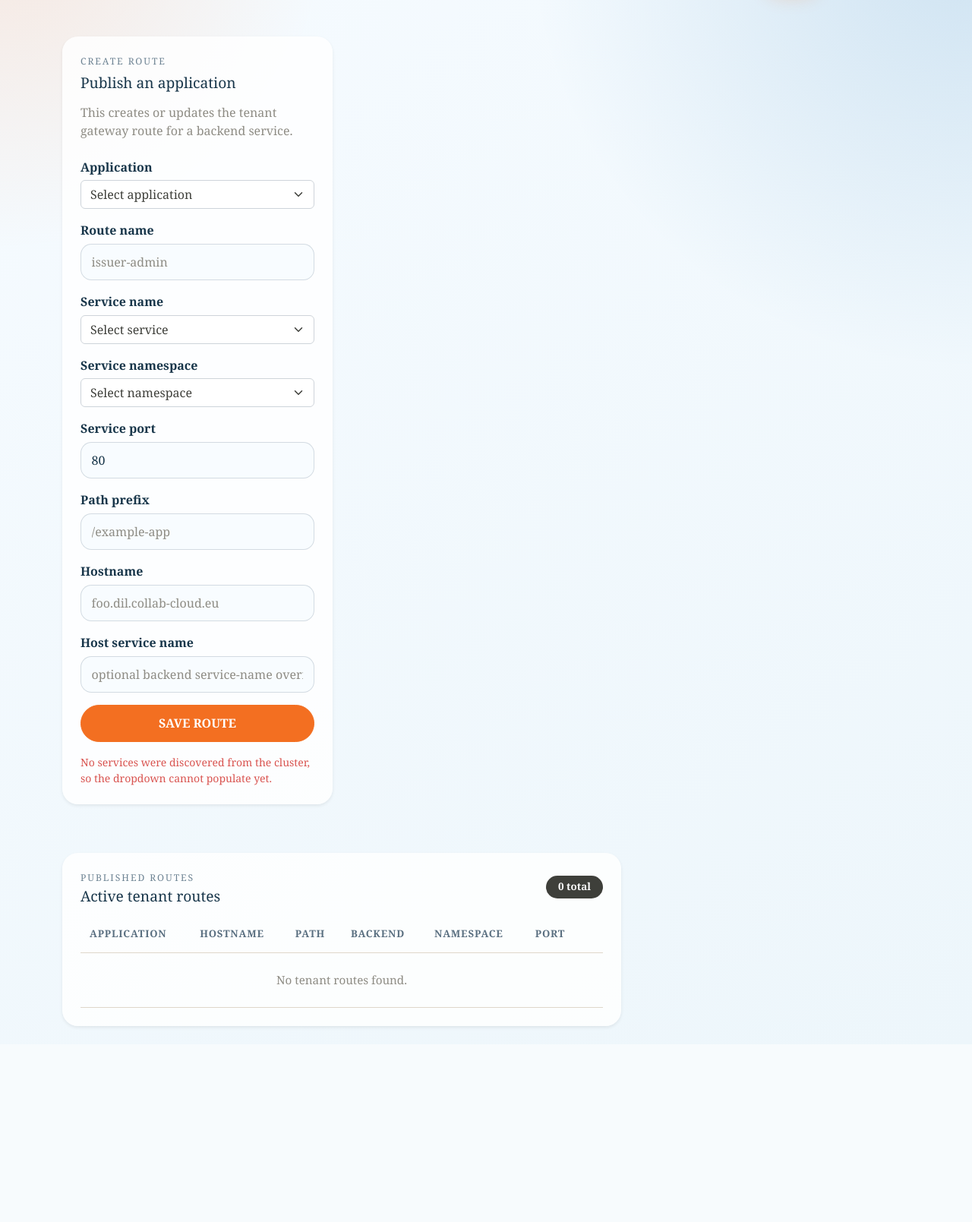
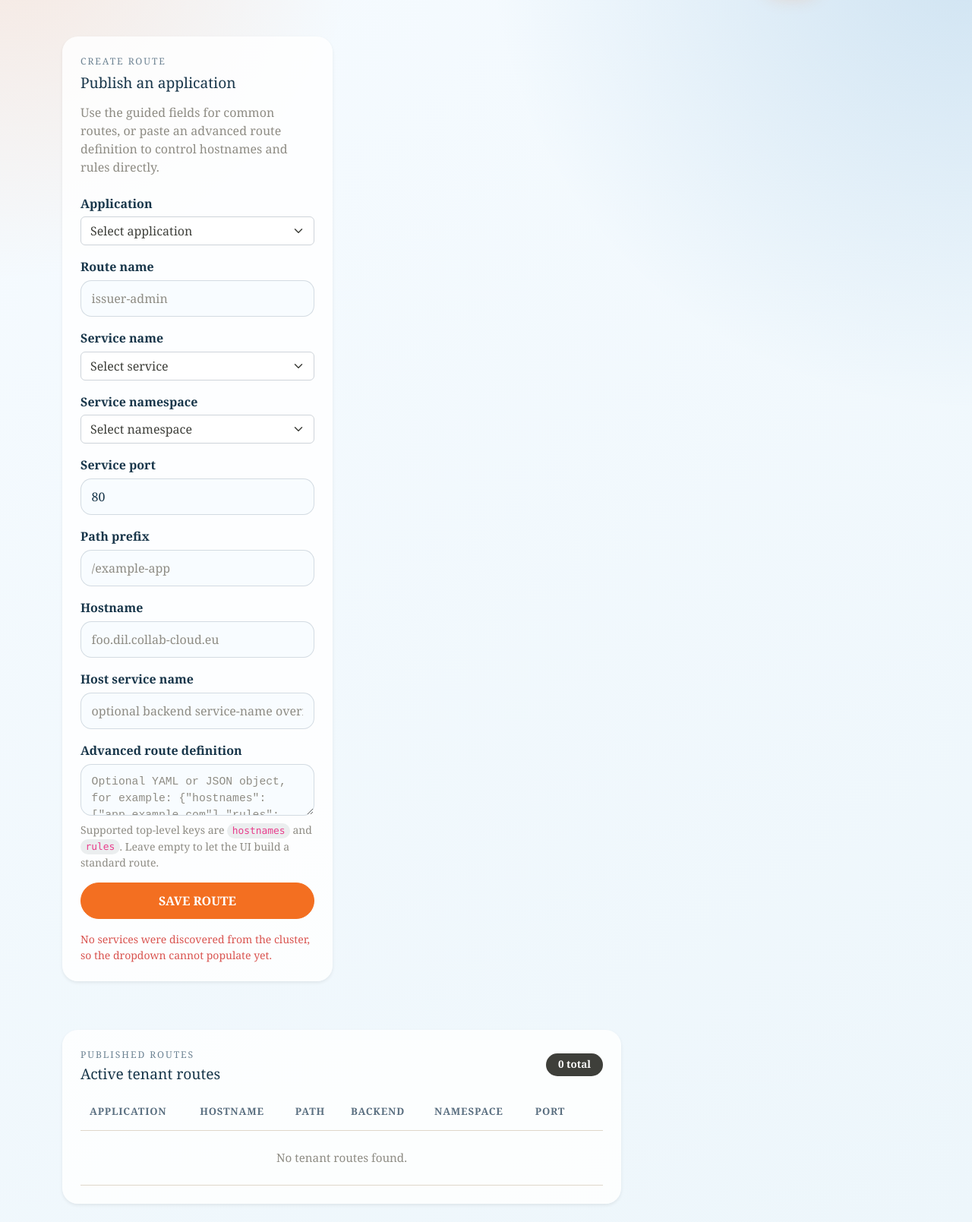
Before and after one commit to Data-Space-Core/RouteManagementUI, a Django app: template routes_ui/templates/routes_ui/index.html in a window 1280 px wide. Shown: the part 100-1709 px from the top of the page at 76% size. Before the commit the page ends 1455 px from the top, so only its background shows below. Run offline with Django 5.2, Linux system fonts and the light colour scheme; the template is opened without the code that fills it, so the values that code supplies are empty; some libraries are stand-ins or nearby versions.

Commit message:
added route editing

```diff
--- a/routes_ui/static/routes_ui/styles.css
+++ b/routes_ui/static/routes_ui/styles.css
@@ -473,6 +473,22 @@ code {
   display: grid;
 }
 
+.route-definition-editor {
+  min-height: 12rem;
+  font-family: "Courier New", Courier, monospace;
+  font-size: 0.92rem;
+}
+
+.route-action-group {
+  display: inline-flex;
+  align-items: center;
+  gap: 0.5rem;
+}
+
+.route-cancel-button {
+  margin-top: 0.25rem;
+}
+
 pre {
   white-space: pre-wrap;
   word-break: break-word;
--- a/routes_ui/templates/routes_ui/index.html
+++ b/routes_ui/templates/routes_ui/index.html
@@ -62,13 +62,14 @@
         <div class="col-xl-4">
           <div class="card shadow-sm border-0 h-100">
             <div class="card-body p-4">
-              <p class="eyebrow mb-2">Create Route</p>
-              <h2 class="h4 mb-3">Publish an application</h2>
+              <p class="eyebrow mb-2" id="route-form-eyebrow">Create Route</p>
+              <h2 class="h4 mb-3" id="route-form-title">Publish an application</h2>
               <p class="text-secondary mb-4">
-                This creates or updates the tenant gateway route for a backend service.
+                Use the guided fields for common routes, or paste an advanced route definition to control hostnames and rules directly.
               </p>
-              <form method="post" action="{% url 'create_route' %}" class="vstack gap-3">
+              <form method="post" action="{% url 'create_route' %}" class="vstack gap-3" id="route-form">
                 {% csrf_token %}
+                <input type="hidden" id="original_route_name" name="original_route_name">
                 <div>
                   <label class="form-label" for="application">Application</label>
                   <select class="form-select" id="application" name="application" required>
@@ -125,7 +126,22 @@
                   <label class="form-label" for="host_service_name">Host service name</label>
                   <input class="form-control" id="host_service_name" name="host_service_name" placeholder="optional backend service-name override">
                 </div>
-                <button class="btn btn-primary w-100" type="submit">Save Route</button>
+                <div>
+                  <label class="form-label" for="route_definition_text">Advanced route definition</label>
+                  <textarea
+                    class="form-control route-definition-editor"
+                    id="route_definition_text"
+                    name="route_definition_text"
+                    placeholder='Optional YAML or JSON object, for example: {"hostnames":["app.example.com"],"rules":[...]}'
+                  ></textarea>
+                  <p class="small text-secondary mb-0 mt-2">
+                    Supported top-level keys are <code>hostnames</code> and <code>rules</code>. Leave empty to let the UI build a standard route.
+                  </p>
+                </div>
+                <div class="d-grid gap-2">
+                  <button class="btn btn-primary w-100" type="submit" id="route-submit-button">Save Route</button>
+                  <button class="btn btn-outline-secondary w-100 route-cancel-button d-none" type="button" id="route-cancel-button">Cancel Edit</button>
+                </div>
               </form>
               {% if not services %}
                 <p class="small text-danger mt-3 mb-0">No services were discovered from the cluster, so the dropdown cannot populate yet.</p>
@@ -167,10 +183,19 @@
                         <td>{{ route.backend_namespace }}</td>
                         <td>{{ route.service_port }}</td>
                         <td class="text-end">
-                          <form method="post" action="{% url 'delete_route' route.route_name %}">
-                            {% csrf_token %}
-                            <button class="btn btn-outline-danger" type="submit">Delete</button>
-                          </form>
+                          <div class="route-action-group">
+                            <button
+                              class="btn btn-outline-secondary route-edit-button"
+                              type="button"
+                              data-route-name="{{ route.route_name }}"
+                            >
+                              Edit
+                            </button>
+                            <form method="post" action="{% url 'delete_route' route.route_name %}">
+                              {% csrf_token %}
+                              <button class="btn btn-outline-danger" type="submit">Delete</button>
+                            </form>
+                          </div>
                         </td>
                       </tr>
                     {% empty %}
@@ -186,35 +211,58 @@
         </div>
       </section>
     </main>
+    {{ routes_json|json_script:"routes-data" }}
     {{ applications_json|json_script:"applications-data" }}
     {{ services_json|json_script:"services-data" }}
     <script>
       (() => {
+        const routes = JSON.parse(document.getElementById("routes-data").textContent);
         const applications = JSON.parse(document.getElementById("applications-data").textContent);
         const services = JSON.parse(document.getElementById("services-data").textContent);
+        const routeForm = document.getElementById("route-form");
+        const routeFormEyebrow = document.getElementById("route-form-eyebrow");
+        const routeFormTitle = document.getElementById("route-form-title");
+        const routeSubmitButton = document.getElementById("route-submit-button");
+        const routeCancelButton = document.getElementById("route-cancel-button");
+        const originalRouteNameInput = document.getElementById("original_route_name");
         const applicationSelect = document.getElementById("application");
         const namespaceSelect = document.getElementById("service_namespace");
         const serviceSelect = document.getElementById("service_name");
         const portInput = document.getElementById("service_port");
         const pathPrefixInput = document.getElementById("path_prefix");
         const hostnameInput = document.getElementById("hostname");
+        const hostServiceNameInput = document.getElementById("host_service_name");
         const routeNameInput = document.getElementById("route_name");
+        const routeDefinitionInput = document.getElementById("route_definition_text");
+        let routeNameTouched = false;
 
-        function setOptions(select, options, placeholder) {
-          select.innerHTML = "";
-          const empty = document.createElement("option");
-          empty.value = "";
-          empty.textContent = placeholder;
-          select.appendChild(empty);
-          options.forEach((option) => {
-            const element = document.createElement("option");
-            element.value = String(option.value);
-            element.textContent = option.label;
-            if (option.selected) {
-              element.selected = true;
-            }
-            select.appendChild(element);
-          });
+        function sanitizeRouteName(value) {
+          return String(value || "")
+            .toLowerCase()
+            .replace(/[^a-z0-9-]+/g, "-")
+            .replace(/-{2,}/g, "-")
+            .replace(/^-+|-+$/g, "")
+            .slice(0, 63);
+        }
+
+        function deriveRouteName() {
+          const application = applicationSelect.value;
+          if (!application) {
+            return "";
+          }
+          const hostname = (hostnameInput.value || "default-host").trim().toLowerCase().replace(/\.+$/g, "");
+          const hostKey = hostname ? hostname.replace(/\./g, "-") : "default-host";
+          const path = (pathPrefixInput.value || `/${application}`).replace(/^\/+|\/+$/g, "");
+          const pathKey = path ? path.replace(/\//g, "-") : "root";
+          const port = (portInput.value || "80").trim();
+          return sanitizeRouteName(`${application}-${hostKey}-${pathKey}-${port}`);
+        }
+
+        function maybePopulateRouteName() {
+          if (routeNameTouched || !routeNameInput || originalRouteNameInput.value) {
+            return;
+          }
+          routeNameInput.value = deriveRouteName();
         }
 
         function refreshPorts(selectedServiceName) {
@@ -248,6 +296,95 @@
           return applications.find((application) => application.namespace === namespace) || applications[0] || null;
         }
 
+        function setButtonVisibility(isEditing) {
+          routeCancelButton.classList.toggle("d-none", !isEditing);
+          routeSubmitButton.textContent = isEditing ? "Update Route" : "Save Route";
+          routeFormEyebrow.textContent = isEditing ? "Edit Route" : "Create Route";
+          routeFormTitle.textContent = isEditing ? "Update an application route" : "Publish an application";
+        }
+
+        function selectService(serviceName, namespace) {
+          const option = [...serviceSelect.options].find(
+            (item) => item.value === serviceName && (item.dataset.namespace || "") === namespace,
+          );
+          if (!option) {
+            return;
+          }
+          option.selected = true;
+          serviceSelect.value = option.value;
+          refreshPorts(option.value);
+        }
+
+        function formatRouteDefinition(route) {
+          if (!route.route_definition) {
+            return "";
+          }
+          return JSON.stringify(route.route_definition, null, 2);
+        }
+
+        function applyDefaultSelections() {
+          const currentNamespace = services.some((service) => service.namespace === namespaceSelect.value)
+            ? namespaceSelect.value
+            : firstNamespaceWithServices() || namespaceSelect.value;
+          if (currentNamespace) {
+            namespaceSelect.value = currentNamespace;
+          }
+
+          const initialApplication = firstApplicationForNamespace(namespaceSelect.value);
+          if (initialApplication) {
+            applicationSelect.value = initialApplication.name;
+            if (!pathPrefixInput.value) {
+              pathPrefixInput.value = `/${initialApplication.name}`;
+            }
+          }
+
+          if (hostnameInput && !hostnameInput.value) {
+            hostnameInput.value = window.location.hostname;
+          }
+
+          const initialService = firstServiceForNamespace(namespaceSelect.value);
+          if (initialService) {
+            selectService(initialService.name, initialService.namespace);
+          } else {
+            portInput.value = "80";
+          }
+
+          maybePopulateRouteName();
+        }
+
+        function resetForm() {
+          routeForm.reset();
+          originalRouteNameInput.value = "";
+          hostServiceNameInput.value = "";
+          routeDefinitionInput.value = "";
+          routeNameTouched = false;
+          setButtonVisibility(false);
+          applyDefaultSelections();
+        }
+
+        function startEdit(routeName) {
+          const route = routes.find((item) => item.route_name === routeName);
+          if (!route) {
+            return;
+          }
+          originalRouteNameInput.value = route.route_name || "";
+          applicationSelect.value = route.application || "";
+          namespaceSelect.value = route.service_namespace || route.backend_namespace || "";
+          selectService(
+            route.service_name || route.backend_service_name || "",
+            route.service_namespace || route.backend_namespace || "",
+          );
+          routeNameInput.value = route.route_name || "";
+          routeNameTouched = Boolean(route.route_name);
+          portInput.value = String(route.service_port || 80);
+          pathPrefixInput.value = route.path_prefix || "";
+          hostnameInput.value = route.hostname || "";
+          hostServiceNameInput.value = route.host_service_name || "";
+          routeDefinitionInput.value = formatRouteDefinition(route);
+          setButtonVisibility(true);
+          routeForm.scrollIntoView({ behavior: "smooth", block: "start" });
+        }
+
         applicationSelect.addEventListener("change", () => {
           const selectedOption = applicationSelect.selectedOptions[0];
           const namespace = selectedOption ? selectedOption.dataset.namespace : "";
@@ -257,59 +394,50 @@
           if (!pathPrefixInput.value && applicationSelect.value) {
             pathPrefixInput.value = `/${applicationSelect.value}`;
           }
-          if (routeNameInput && !routeNameInput.value && applicationSelect.value) {
-            routeNameInput.value = applicationSelect.value;
-          }
+          maybePopulateRouteName();
         });
 
         namespaceSelect.addEventListener("change", () => {
           const service = firstServiceForNamespace(namespaceSelect.value);
           if (service) {
-            for (const option of serviceSelect.options) {
-              option.selected = option.value === service.name && option.dataset.namespace === service.namespace;
-            }
-            serviceSelect.value = service.name;
-            refreshPorts(service.name);
+            selectService(service.name, service.namespace);
           }
         });
 
         serviceSelect.addEventListener("change", () => {
           refreshPorts(serviceSelect.value);
+          maybePopulateRouteName();
         });
 
-        const currentNamespace = namespaceSelect.value;
-        const initialNamespace = services.some((service) => service.namespace === currentNamespace)
-          ? currentNamespace
-          : firstNamespaceWithServices() || currentNamespace;
-        if (initialNamespace) {
-          namespaceSelect.value = initialNamespace;
+        pathPrefixInput.addEventListener("input", () => {
+          maybePopulateRouteName();
+        });
+
+        hostnameInput.addEventListener("input", () => {
+          maybePopulateRouteName();
+        });
+
+        portInput.addEventListener("input", () => {
+          maybePopulateRouteName();
+        });
+
+        routeCancelButton.addEventListener("click", () => {
+          resetForm();
+        });
+
+        document.querySelectorAll(".route-edit-button").forEach((button) => {
+          button.addEventListener("click", () => {
+            startEdit(button.dataset.routeName);
+          });
+        });
+
+        if (routeNameInput) {
+          routeNameInput.addEventListener("input", () => {
+            routeNameTouched = routeNameInput.value.trim().length > 0;
+          });
         }
 
-        const initialApplication = firstApplicationForNamespace(namespaceSelect.value);
-        if (initialApplication) {
-          applicationSelect.value = initialApplication.name;
-          if (!pathPrefixInput.value) {
-            pathPrefixInput.value = `/${initialApplication.name}`;
-          }
-          if (routeNameInput && !routeNameInput.value) {
-            routeNameInput.value = initialApplication.name;
-          }
-        }
-
-        if (hostnameInput && !hostnameInput.value) {
-          hostnameInput.value = window.location.hostname;
-        }
-
-        const initialService = firstServiceForNamespace(namespaceSelect.value);
-        if (initialService) {
-          for (const option of serviceSelect.options) {
-            option.selected = option.value === initialService.name && option.dataset.namespace === initialService.namespace;
-          }
-          serviceSelect.value = initialService.name;
-          refreshPorts(initialService.name);
-        } else {
-          portInput.value = "80";
-        }
+        resetForm();
       })();
     </script>
   </body>
```
Also changed, not shown: routes_ui/views.py (+20 -3 lines), README.md, 1 other file.
